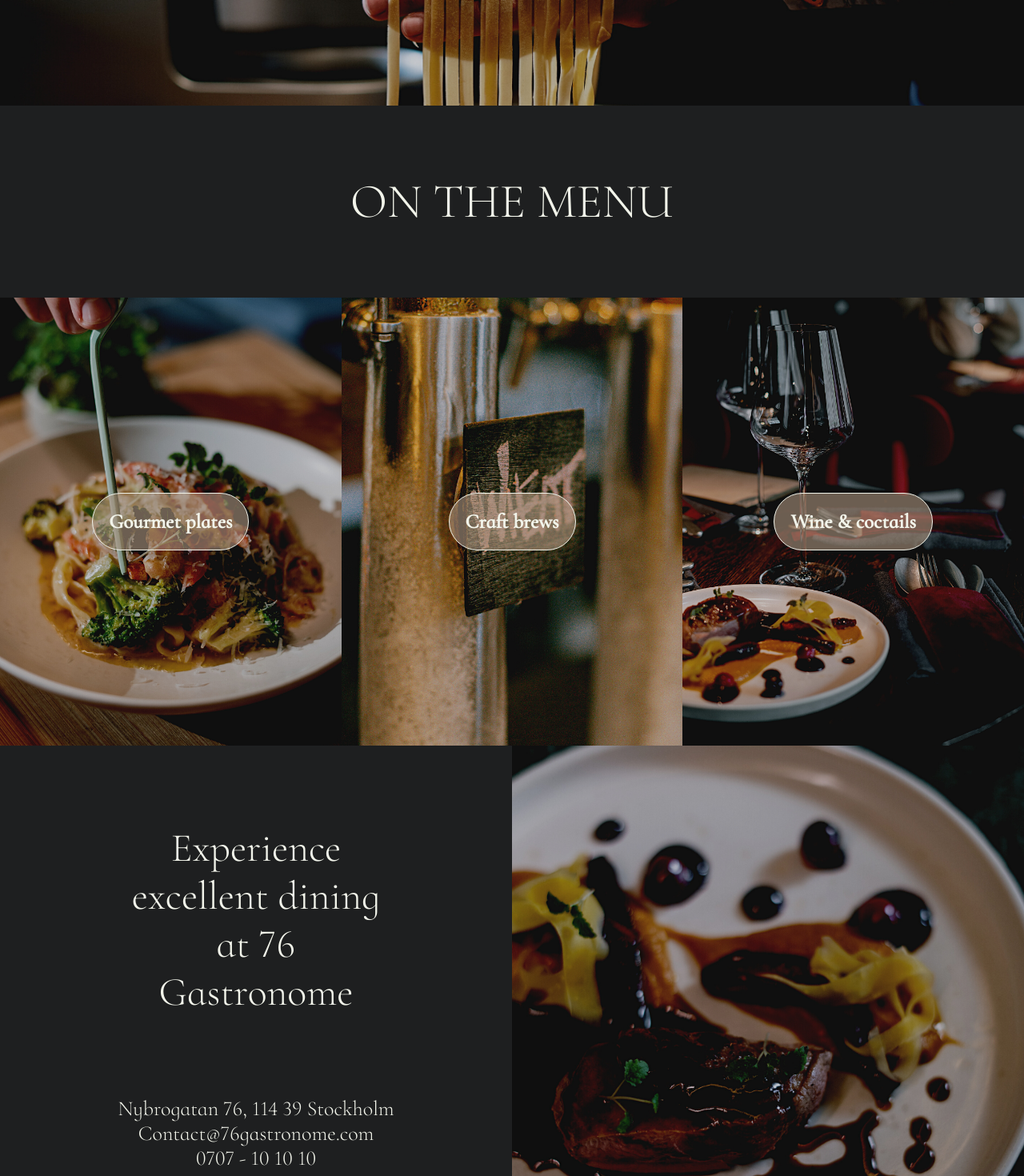
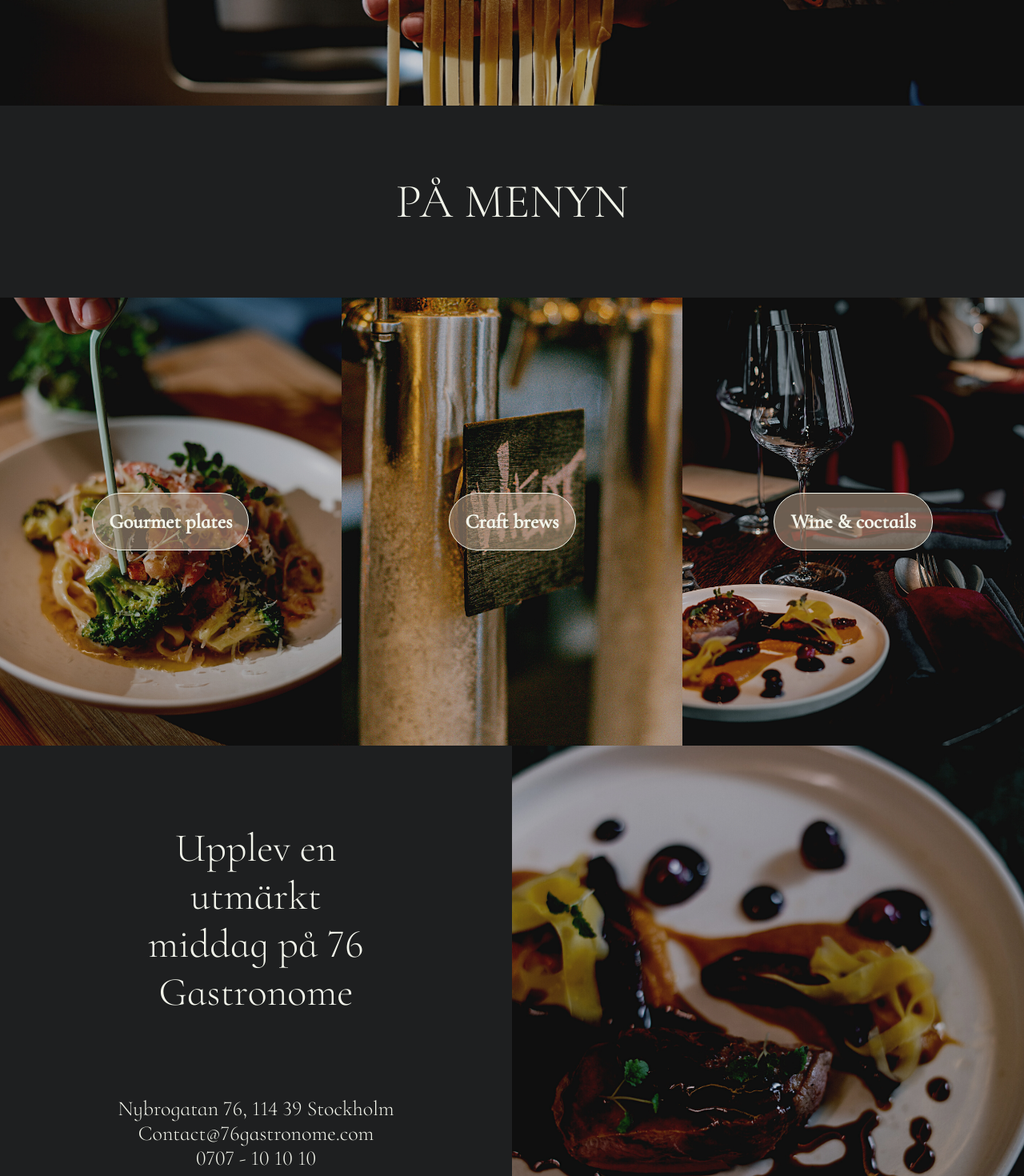
Before and after one commit to idadanielsson/Restaurant, a React (Create React App) app: page / in a window 1280 px wide. Shown: the part 1468-2938 px from the top of the page at 80% size. Built offline with nearby package versions, Linux system fonts and the light colour scheme.

Commit message:
changed language to swedish

```diff
--- a/src/components/restaurant/home/Location.tsx
+++ b/src/components/restaurant/home/Location.tsx
@@ -20,7 +20,7 @@ export const Location = () => {
     >
       <LocationWrapper bgimage={foodPlate}></LocationWrapper>
       <LocationTextWrapper>
-        <H3 width="50%">Experience excellent dining at 76 Gastronome</H3>
+        <H3 width="49%">Upplev en utmärkt middag på 76 Gastronome</H3>
         <LocationTextContainer>
           <H5>Nybrogatan 76, 114 39 Stockholm</H5>
           <H5>Contact@76gastronome.com</H5>
--- a/src/components/restaurant/home/MenuSmall.tsx
+++ b/src/components/restaurant/home/MenuSmall.tsx
@@ -49,7 +49,7 @@ export const MenuSmall = () => {
     <Wrapper>
       <SmallMenuWrapper height="30vh" bgcolor={BG_COLOR}>
         <SmallMenuTitleWrapper>
-          <H2>ON THE MENU</H2>
+          <H2>På menyn</H2>
         </SmallMenuTitleWrapper>
       </SmallMenuWrapper>
       <SmallMenuWrapper height="70vh">{menuSmallHtml}</SmallMenuWrapper>
```
